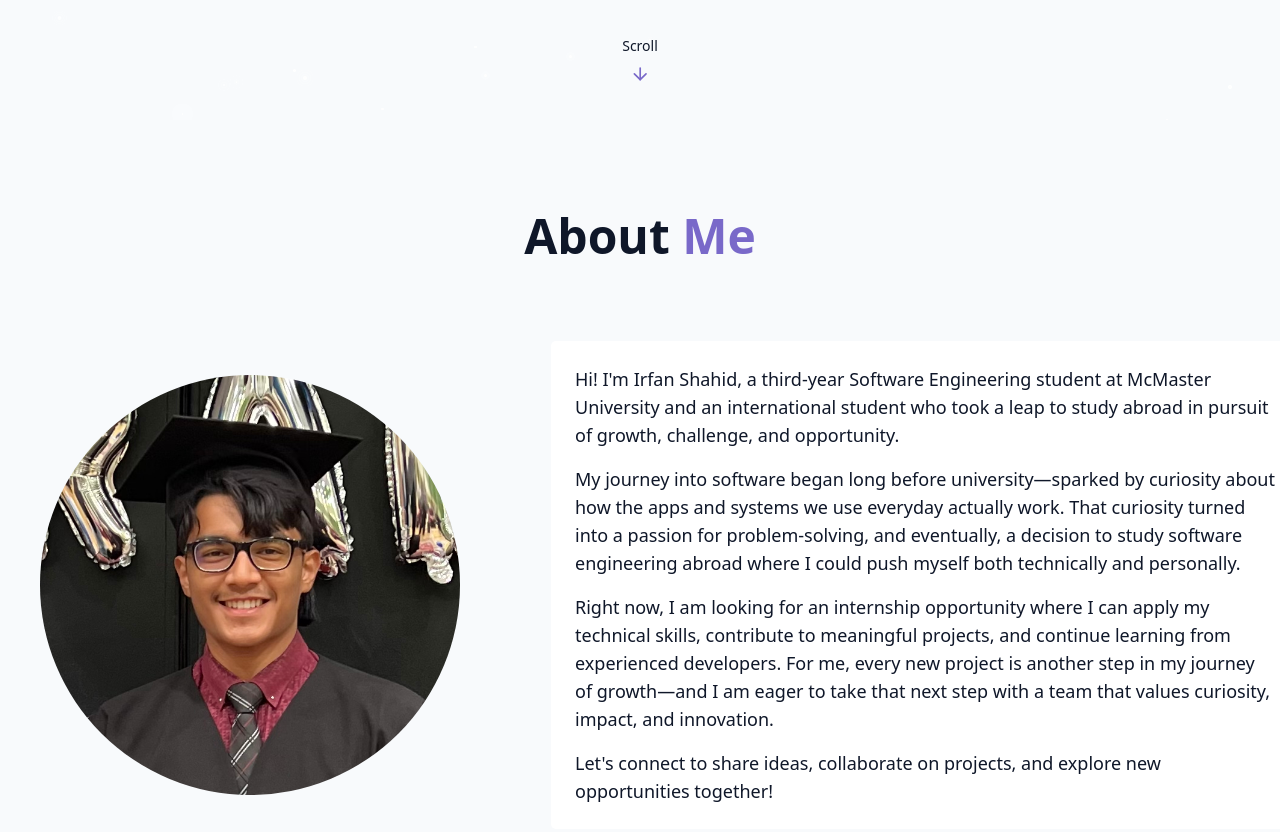
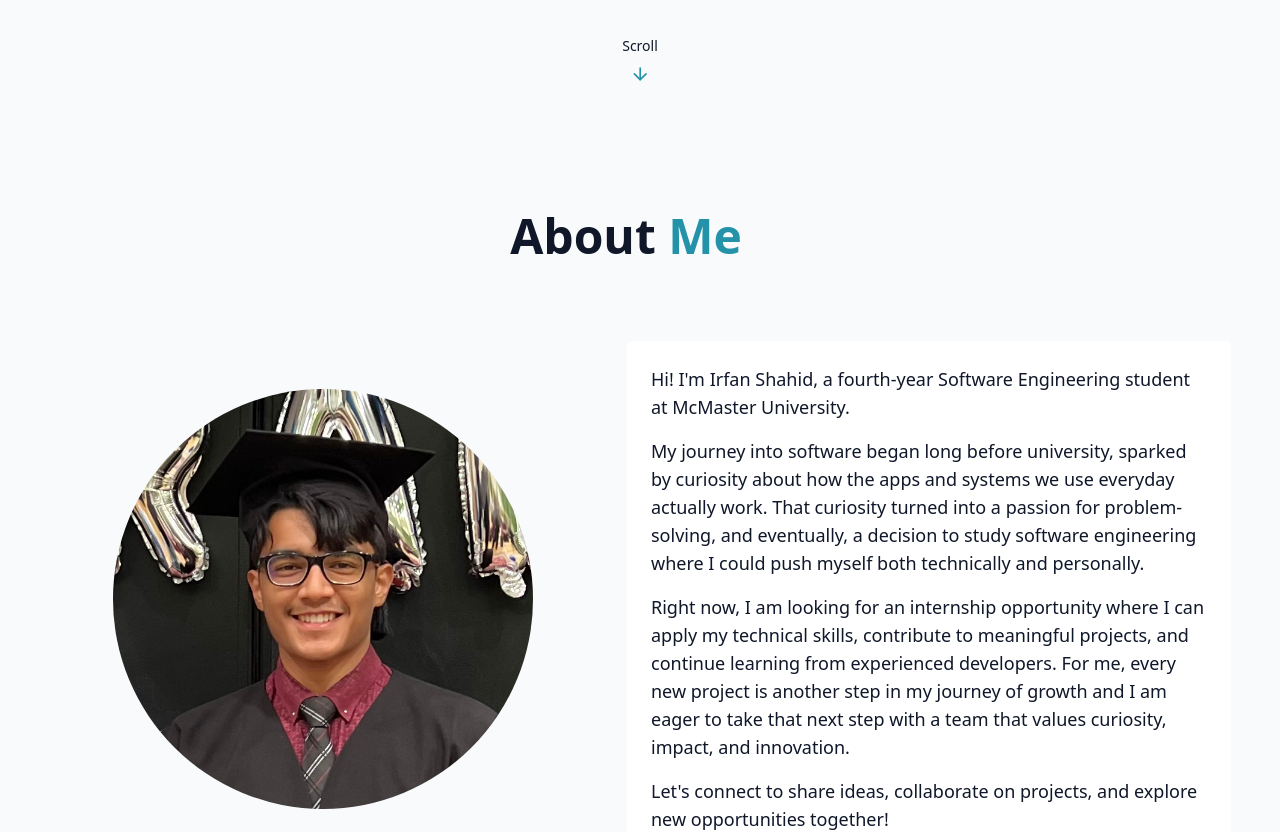
Before and after one commit to Irfxn21/Portfolio, a React (Vite) app: page / in a window 1280 px wide. Shown: the part 680-1512 px from the top of the page. Built offline with nearby package versions, Linux system fonts and the light colour scheme.

Commit message:
Fix About Me layout issues

```diff
--- a/src/components/AboutSection.jsx
+++ b/src/components/AboutSection.jsx
@@ -1,35 +1,36 @@
 import { Briefcase, Code, User } from "lucide-react"
 
-
 export const AboutSection = () => {
-
-    return <section id="about" className="py-3 px-4 relative">
-
-            <div className="container mx-auto max-w-5xl mt-20">
-                <h2 className="text-3xl md:text-5xl font-bold mb-20 text-center margin">
+    return (
+        <section id="about" className="py-3 px-4 relative">
+            <div className="container mr-auto max-w-10xl mt-20 md:pl-1">
+                <h2 className="text-3xl md:text-5xl font-bold mb-20 text-center">
                     About <span className="text-primary"> Me</span>
                 </h2>
 
-
-                <div className="grid grid-cols-1 md:grid-cols-2 items-center ml-[-120px]">
-                    <div className="space-y-6">
-                        <img src="/projects/pfp.jpeg" className="rounded-full object-cover w-105 h-105"></img>
+                <div className="grid grid-cols-1 md:grid-cols-2 items-center">
+                    {/* Image */}
+                    <div className="flex justify-center">
+                        <img
+                            src="/projects/pfp.jpeg"
+                            className="rounded-full object-cover w-64 h-64 md:w-[420px] md:h-[420px]"
+                        />
                     </div>
 
-                    <div className="grid grid-cols-1 gap-6 ml-[-30px]">
-                        <div className="gradient-border p-6 card-hover w-[750px] mx-auto">
-                            <div className="flex items-start gap-4">
+                    {/* Card */}
+                    <div>
+                        <div className="gradient-border p-6 card-hover w-full">
                             <div className="text-left space-y-4">
-                                    <p className="text-muted-foreground break-words text-lg">
-                                        Hi! I'm Irfan Shahid, a third-year Software Engineering student at McMaster University and an international student who took a leap to study abroad in pursuit of growth, challenge, and opportunity.
+                                <p className="text-muted-foreground text-base md:text-lg">
+                                    Hi! I'm Irfan Shahid, a fourth-year Software Engineering student at McMaster University.
                                 </p>
-                                    <p className="text-muted-foreground break-words text-lg">
-                                        My journey into software began long before university—sparked by curiosity about how the apps and systems we use everyday actually work. That curiosity turned into a passion for problem-solving, and eventually, a decision to study software engineering abroad  where I could push myself both technically and personally.
+                                <p className="text-muted-foreground text-base md:text-lg">
+                                    My journey into software began long before university, sparked by curiosity about how the apps and systems we use everyday actually work. That curiosity turned into a passion for problem-solving, and eventually, a decision to study software engineering where I could push myself both technically and personally.
                                 </p>
-                                    <p className="text-muted-foreground break-words text-lg">
-                                        Right now, I am looking for an internship opportunity where I can apply my technical skills, contribute to meaningful projects, and continue learning from experienced developers. For me, every new project is another step in my journey of growth—and I am eager to take that next step with a team that values curiosity, impact, and innovation.
+                                <p className="text-muted-foreground text-base md:text-lg">
+                                    Right now, I am looking for an internship opportunity where I can apply my technical skills, contribute to meaningful projects, and continue learning from experienced developers. For me, every new project is another step in my journey of growth and I am eager to take that next step with a team that values curiosity, impact, and innovation.
                                 </p>
-                                    <p className="text-muted-foreground break-words text-lg">
+                                <p className="text-muted-foreground text-base md:text-lg">
                                     Let's connect to share ideas, collaborate on projects, and explore new opportunities together!
                                 </p>
                             </div>
@@ -37,9 +38,6 @@ export const AboutSection = () => {
                     </div>
                 </div>
             </div>
-
-            </div>
         </section>
-
-
+    )
 }
--- a/src/index.css
+++ b/src/index.css
@@ -69,7 +69,7 @@
 
     --card: 0 0% 100%;
 
-    --primary: 250 47% 60%;
+    --primary: 190 65% 40%;
     --primary-foreground: 210 40% 98%;
 
     --border: 214 32% 91%;
@@ -81,7 +81,7 @@
 
     --card: 222 47% 8%;
 
-    --primary: 250 65% 65%;
+    --primary: 190 65% 40%;
     --primary-foreground: 213 31% 91%;
 
     --border: 217 33% 20%;
--- a/src/pages/Home.jsx
+++ b/src/pages/Home.jsx
@@ -15,7 +15,6 @@ export const Home = () => {
         <ThemeToggle />
 
         {/* bg effects */}
-        <StarBackground />
 
         {/* nav bar */}
         <Navbar />
```
Lines whose indentation alone changed are shown as unchanged.
